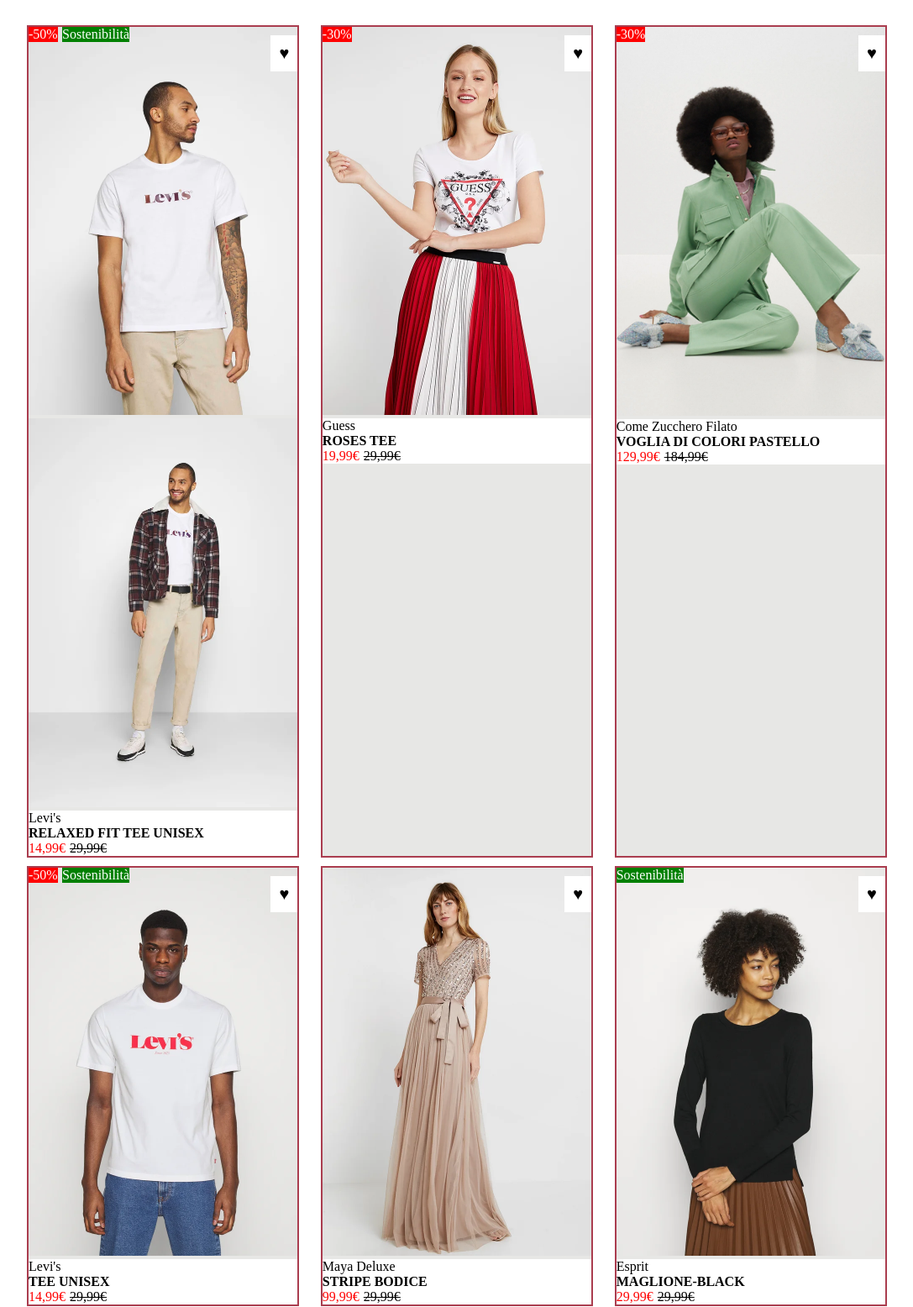
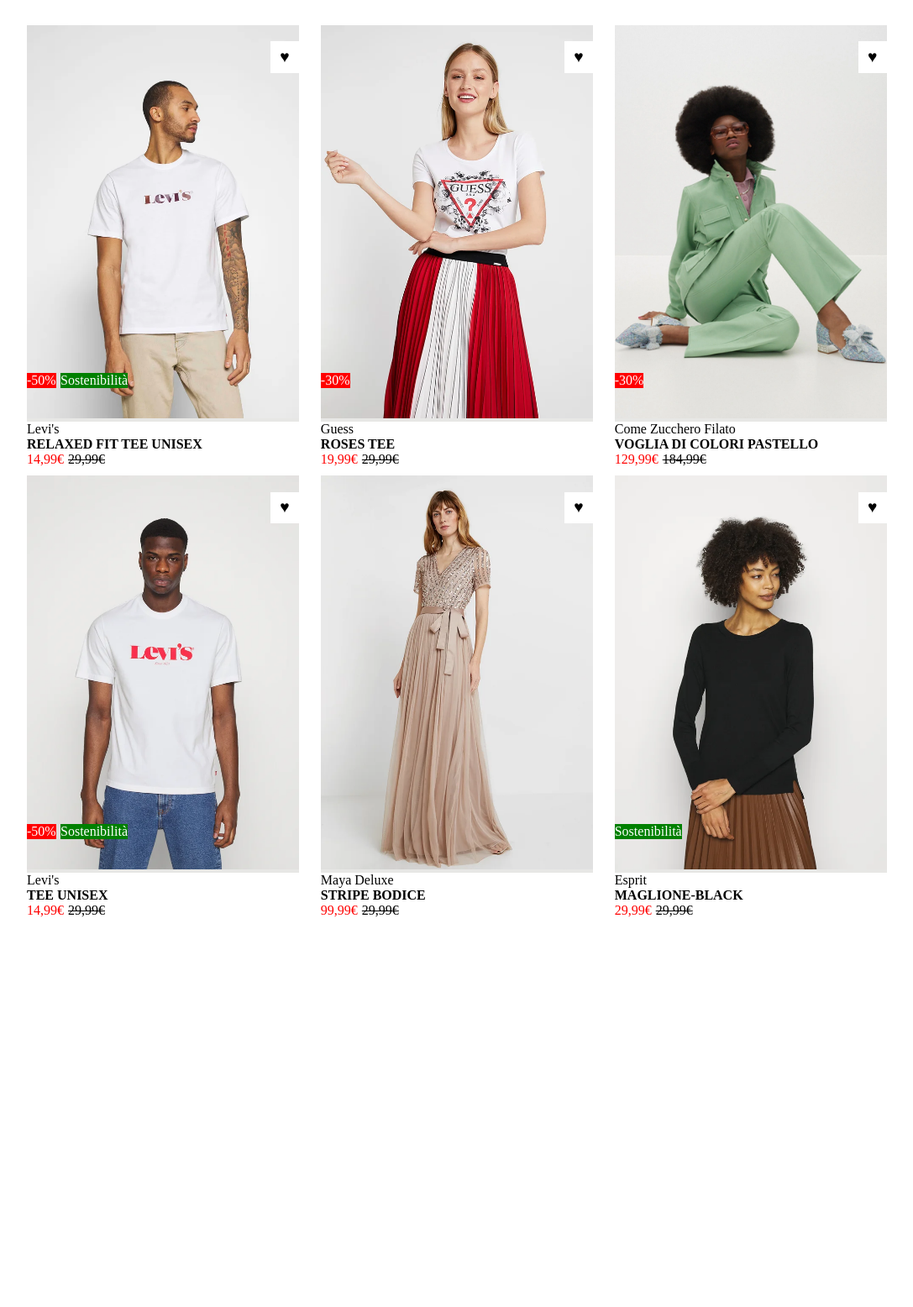
Before and after one commit to veronicamagnanimi/html-css-boolando, a plain HTML site: page index.html in a window 1280 px wide. Shown: the whole page at 84% size, without its empty margins (96-1183 px from the left). After the commit the page ends 1123 px from the top, so only its background shows below. Drawn offline with Linux system fonts and the light colour scheme.

Commit message:
feat: z-index completato

```diff
--- a/css/style.css
+++ b/css/style.css
@@ -12,8 +12,6 @@ img {
     width: 80%;
     max-width: 1100px;
     margin: 0 auto;
-    /* DEBUG  */
-    /* border: 1px solid black */
 }
 
 /* QUADRATI  */
@@ -21,7 +19,7 @@ img {
     background-color: rgb(255, 0, 0);
     color: rgb(255, 255, 255);
     position: absolute;
-    /* bottom: 40px; */
+    bottom: 40px;
     left: 0;
 }
 
@@ -29,7 +27,7 @@ img {
     background-color: rgb(0, 128, 0);
     color: rgb(255, 255, 255);
     position: absolute;
-    /* bottom: 40px; */
+    bottom: 40px;
     left: 40px;
 }
 
@@ -37,17 +35,17 @@ img {
     background: rgb(0, 128, 0);
     color: rgb(255, 255, 255);
     position: absolute;
-    /* bottom: 40px; */
+    bottom: 40px;
     left: 0;
 }
 
 .cuore {
     background-color: rgb(255, 255, 255);
     color: black;
-    font-size: 20px;
-    padding: 10px;
+    font-size: 1.2em;
+    padding: 0.4em 0.6em;
     position: absolute;
-    top: 10px;
+    top: 1em;
     right: 0;
 }
 
@@ -70,18 +68,17 @@ img {
 
 /* IMMAGINI  */
 
-.foto-1 {
-    z-index: 1;
+.foto-2 {
+    position: absolute;
+    top: 0;
+    left: 0;
+    z-index: -1;
 }
 
-.foto-1,
-.foto-2 {
-    /* position: absolute; */
-    top: 0;
-    left: 0;
-    width: 100%;
+.card:hover .foto-1 {
+    position: relative;
+    z-index: -2;
 }
-
 
 
 
@@ -101,15 +98,8 @@ img {
 .col {
     width: calc(95% / 3);
     background-color: rgb(231 231 229);
-    /* DEBUG  */
-    /* min-height: 300px; */
-    border: 2px solid rgb(170, 61, 79);
 }
 
 .card {
     position: relative;
 }
-
-.card:hover .foto-2 {
-    z-index: 1;
-}
--- a/index.html
+++ b/index.html
@@ -35,7 +35,8 @@
             <div class="col">
                 <div class="card">
                     <span class="sconto">-30%</span>
-                    <img src="./img/2.webp" alt="">
+                    <img class="foto-1" src="./img/2.webp" alt="">
+                    <img class="foto-2" src="./img/2b.webp" alt="">
                     <span class="cuore">&hearts;</span>
                 </div>
                 <div class="scritte">
@@ -48,7 +49,8 @@
             </div>
             <div class="col"><div class="card">
                 <span class="sconto">-30%</span>
-                <img src="./img/3.webp" alt="">
+                <img class="foto-1" src="./img/3.webp" alt="">
+                <img class="foto-2" src="./img/3b.webp" alt="">
                 <span class="cuore">&hearts;</span>
             </div>
             <div class="scritte">
@@ -61,7 +63,8 @@
             <div class="col"><div class="card">
                 <span class="sconto">-50%</span>
                 <span class="sostenibilità">Sostenibilità</span>
-                <img src="./img/4.webp" alt="">
+                <img class="foto-1" src="./img/4.webp" alt="">
+                <img class="foto-2" src="./img/4b.webp" alt="">
                 <span class="cuore">&hearts;</span>
             </div>
             <div class="scritte">
@@ -72,7 +75,8 @@
                     <p class="prezzo-originale">29,99€</p></div>
             </div></div>
             <div class="col"><div class="card">
-                <img src="./img/5.webp" alt="">
+                <img class="foto-1" src="./img/5.webp" alt="">
+                <img class="foto-2" src="./img/5b.webp" alt="">
                 <span class="cuore">&hearts;</span>
             </div>
             <div class="scritte">
@@ -84,7 +88,8 @@
             </div></div>
             <div class="col"><div class="card">
                 <span class="sola-sostenibilità">Sostenibilità</span>
-                <img src="./img/6.webp" alt="">
+                <img class="foto-1" src="./img/6.webp" alt="">
+                <img class="foto-2" src="./img/6b.webp" alt="">
                 <span class="cuore">&hearts;</span>
             </div>
             <div class="scritte">
```
